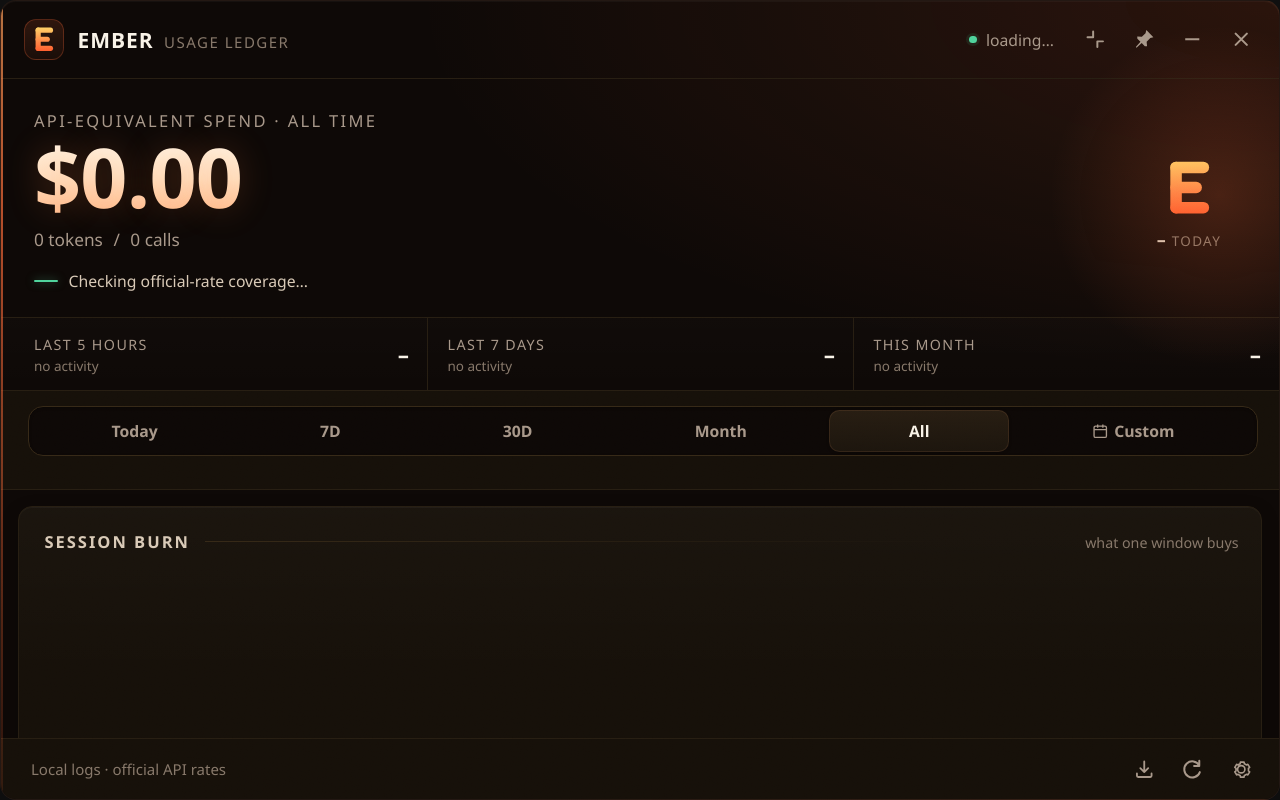
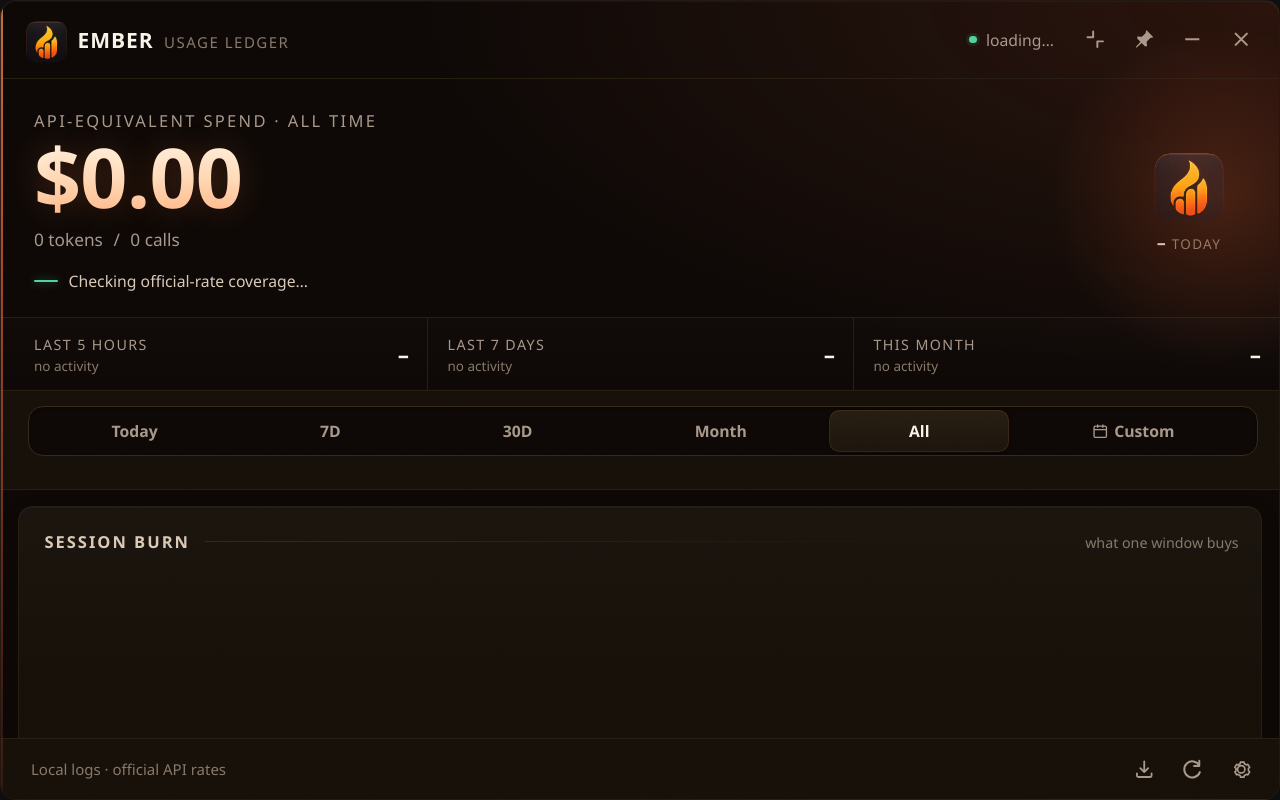
Before and after one commit to HarshalVankudre/Ember-usage-widget, a website: page src/renderer/index.html in a window 1280 px wide. Drawn offline with Linux system fonts and the light colour scheme.

Commit message:
Use new Ember logo and release 2.0.1

```diff
--- a/package.json
+++ b/package.json
@@ -1,6 +1,6 @@
 {
   "name": "ember-widget",
-  "version": "2.0.0",
+  "version": "2.0.1",
   "description": "Ember — desktop widget showing Claude Code + ChatGPT Codex token usage, API-equivalent cost, plan limits, and what a percent of your plan actually buys",
   "scripts": {
     "start": "tauri dev",
--- a/src-tauri/Cargo.toml
+++ b/src-tauri/Cargo.toml
@@ -1,6 +1,6 @@
 [package]
 name = "ember-widget"
-version = "2.0.0"
+version = "2.0.1"
 description = "Ember — desktop widget showing Claude Code + ChatGPT Codex token usage, API-equivalent cost, plan limits, and what a percent of your plan actually buys"
 authors = ["Harshal Vankudre"]
 license = "MIT"
--- a/src-tauri/tauri.conf.json
+++ b/src-tauri/tauri.conf.json
@@ -1,7 +1,7 @@
 {
   "$schema": "https://schema.tauri.app/config/2",
   "productName": "Ember",
-  "version": "2.0.0",
+  "version": "2.0.1",
   "identifier": "com.harshalvankudre.ember-widget",
   "build": {
     "frontendDist": "../src/renderer"
--- a/src/renderer/index.html
+++ b/src/renderer/index.html
@@ -10,21 +10,7 @@
   <main class="app" aria-label="Ember AI usage ledger">
     <div class="mini-bar" id="miniBar">
       <span class="mini-flame" aria-hidden="true">
-        <svg viewBox="14 10 36 44">
-          <defs>
-            <linearGradient id="miniE" gradientUnits="userSpaceOnUse" x1="0" y1="14" x2="0" y2="50">
-              <stop offset="0" stop-color="#ffd166"/>
-              <stop offset=".55" stop-color="#ff8d4a"/>
-              <stop offset="1" stop-color="#ff5f2e"/>
-            </linearGradient>
-          </defs>
-          <g class="flame-g" fill="url(#miniE)">
-            <rect x="19" y="14" width="8" height="36" rx="4"/>
-            <rect x="19" y="14" width="27" height="8" rx="4"/>
-            <rect x="19" y="28" width="22" height="8" rx="4"/>
-            <rect x="19" y="42" width="27" height="8" rx="4"/>
-          </g>
-        </svg>
+        <img src="assets/logo-mark.png" alt="" />
       </span>
       <div class="mini-body">
         <div class="mini-top">
@@ -47,21 +33,7 @@
     <header class="titlebar">
       <div class="brand" aria-label="Ember">
         <span class="brand-mark" aria-hidden="true">
-          <svg viewBox="14 10 36 44">
-            <defs>
-              <linearGradient id="brandE" gradientUnits="userSpaceOnUse" x1="0" y1="14" x2="0" y2="50">
-                <stop offset="0" stop-color="#ffd166"/>
-                <stop offset=".55" stop-color="#ff8d4a"/>
-                <stop offset="1" stop-color="#ff5f2e"/>
-              </linearGradient>
-            </defs>
-            <g fill="url(#brandE)">
-              <rect x="19" y="14" width="8" height="36" rx="4"/>
-              <rect x="19" y="14" width="27" height="8" rx="4"/>
-              <rect x="19" y="28" width="22" height="8" rx="4"/>
-              <rect x="19" y="42" width="27" height="8" rx="4"/>
-            </g>
-          </svg>
+          <img src="assets/logo-mark.png" alt="" />
         </span>
         <span class="brand-copy"><strong>Ember</strong><small>usage ledger</small></span>
       </div>
@@ -94,21 +66,7 @@
         </div>
       </div>
       <button class="pet" id="pet" type="button" title="Ember reacts as plan limits heat up" aria-label="Animate Ember mark">
-        <svg viewBox="12 8 40 48" aria-hidden="true">
-          <defs>
-            <linearGradient id="petE" gradientUnits="userSpaceOnUse" x1="0" y1="14" x2="0" y2="50">
-              <stop offset="0" stop-color="#ffd166"/>
-              <stop offset=".55" stop-color="#ff8d4a"/>
-              <stop offset="1" stop-color="#ff5f2e"/>
-            </linearGradient>
-          </defs>
-          <g class="flame-g" fill="url(#petE)">
-            <rect x="19" y="14" width="8" height="36" rx="4"/>
-            <rect x="19" y="14" width="27" height="8" rx="4"/>
-            <rect x="19" y="28" width="22" height="8" rx="4"/>
-            <rect x="19" y="42" width="27" height="8" rx="4"/>
-          </g>
-        </svg>
+        <img class="pet-logo" src="assets/logo-mark.png" alt="" aria-hidden="true" />
         <span><b id="todayVal">–</b><small>today</small></span>
       </button>
     </section>
--- a/src/renderer/styles.css
+++ b/src/renderer/styles.css
@@ -165,11 +165,8 @@
   place-items: center;
   width: 2.7rem;
   height: 2.7rem;
-  background: linear-gradient(180deg, rgba(255, 109, 59, .14), rgba(255, 109, 59, .05));
-  border: 1px solid rgba(255, 109, 59, .26);
-  border-radius: .8rem;
 }
-.brand-mark svg { width: 1.6rem; height: 1.9rem; }
+.brand-mark img { width: 3.05rem; height: 3.05rem; object-fit: contain; }
 .brand-copy { display: flex; align-items: baseline; gap: .7rem; white-space: nowrap; }
 .brand-copy strong {
   font-family: var(--font-data);
@@ -329,12 +326,17 @@
   cursor: pointer;
 }
 .pet:hover { background: rgba(255, 255, 255, .03); }
-.pet svg { width: 4rem; height: 4.6rem; overflow: visible; }
+.pet-logo {
+  width: 5.1rem;
+  height: 5.1rem;
+  object-fit: contain;
+  transform-origin: 50% 100%;
+}
 .pet > span { display: flex; align-items: baseline; gap: .4rem; }
 .pet b { font-family: var(--font-data); font-size: 1.2rem; font-weight: 600; color: var(--text-2); font-variant-numeric: tabular-nums; }
 .pet small { color: var(--faint); font-size: .9rem; text-transform: uppercase; letter-spacing: .1em; }
-.pet.crit .flame-g { animation: flamePulse .85s ease-in-out infinite alternate; transform-origin: 50% 100%; }
-.pet.jump .flame-g { animation: flameJump .48s cubic-bezier(.2, .85, .3, 1); transform-origin: 50% 100%; }
+.pet.crit .pet-logo { animation: flamePulse .85s ease-in-out infinite alternate; }
+.pet.jump .pet-logo { animation: flameJump .48s cubic-bezier(.2, .85, .3, 1); }
 
 /* ---------------- plan headroom ---------------- */
 
@@ -733,7 +735,7 @@
   cursor: default;
 }
 .mini-flame { flex: 0 0 auto; }
-.mini-flame svg { width: 2.6rem; height: 3rem; }
+.mini-flame img { display: block; width: 3.35rem; height: 3.35rem; object-fit: contain; }
 .mini-body { display: grid; flex: 1 1 auto; gap: .4rem; min-width: 0; }
 .mini-top { display: flex; align-items: baseline; gap: .8rem; min-width: 0; }
 .mini-cost { flex: 0 0 auto; font-family: var(--font-data); font-size: 2rem; font-weight: 600; letter-spacing: -.01em; font-variant-numeric: tabular-nums; }
@@ -787,7 +789,7 @@
   .titlebar { gap: .7rem; padding-left: 1.2rem; }
   .hero { grid-template-columns: minmax(0, 1fr) 6.4rem; padding-left: 1.8rem; }
   .pet { width: 6rem; }
-  .pet svg { width: 3.5rem; }
+  .pet-logo { width: 4.5rem; height: 4.5rem; }
   .custom-chip span { display: none; }
   .range-pair { flex-basis: 100%; }
   .range-end-mode { flex: 1 1 auto; }
@@ -811,7 +813,7 @@
   .hero-sub { margin-top: .2rem; }
   .pricing-confidence { margin-top: .7rem; }
   .pet { width: 6rem; padding-top: .1rem; }
-  .pet svg { width: 3.2rem; height: 3.6rem; }
+  .pet-logo { width: 4.15rem; height: 4.15rem; }
   .limits { max-height: 12.5rem; padding-top: .8rem; padding-bottom: .8rem; }
   .limits > .section-kicker { margin-bottom: .5rem; }
   .limit-group-head { margin-top: .4rem; }
```
Also changed, not shown: README.md, src-tauri/icons/icon.ico, src-tauri/icons/tray.png, src/assets/logo.svg (deleted), src/renderer/assets/logo-mark.png (added), 4 other files.
